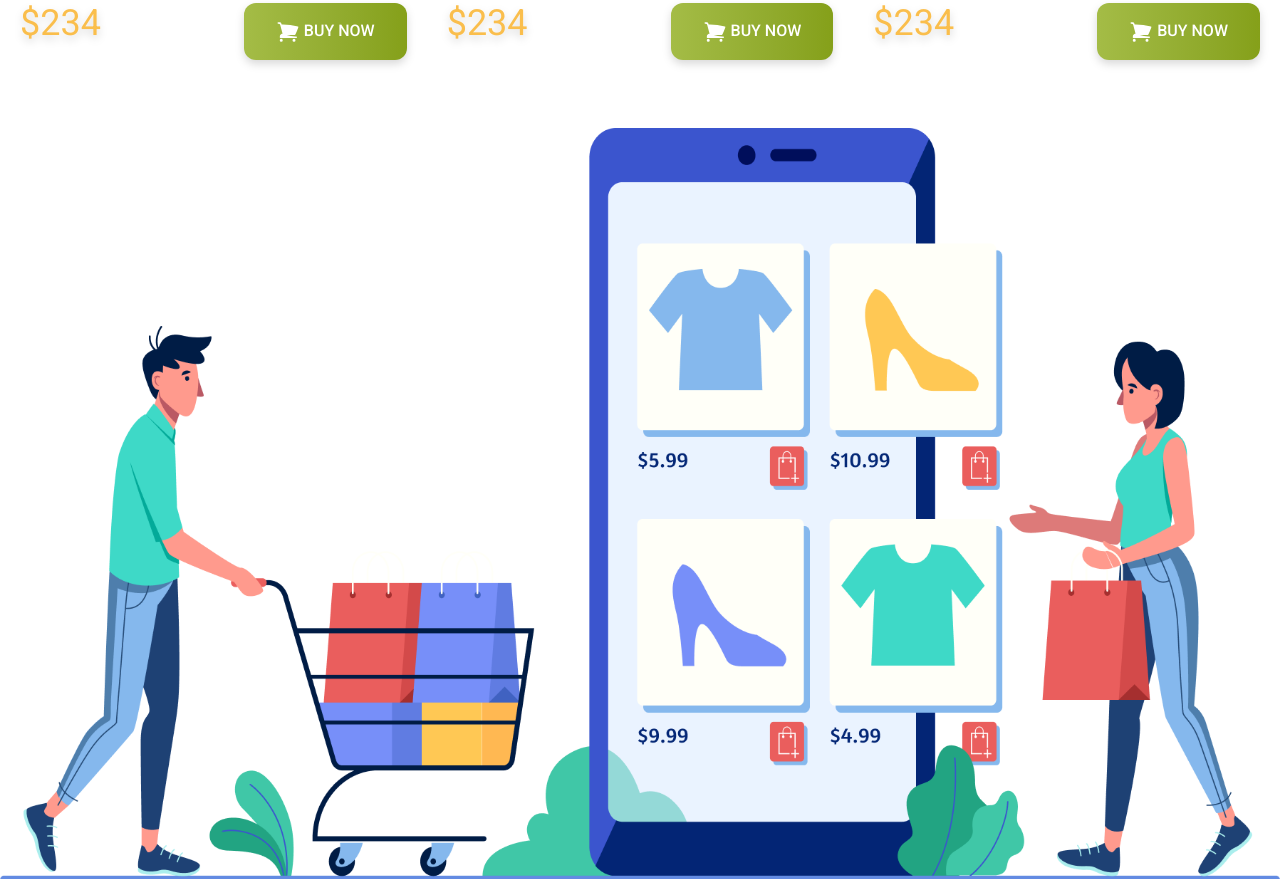
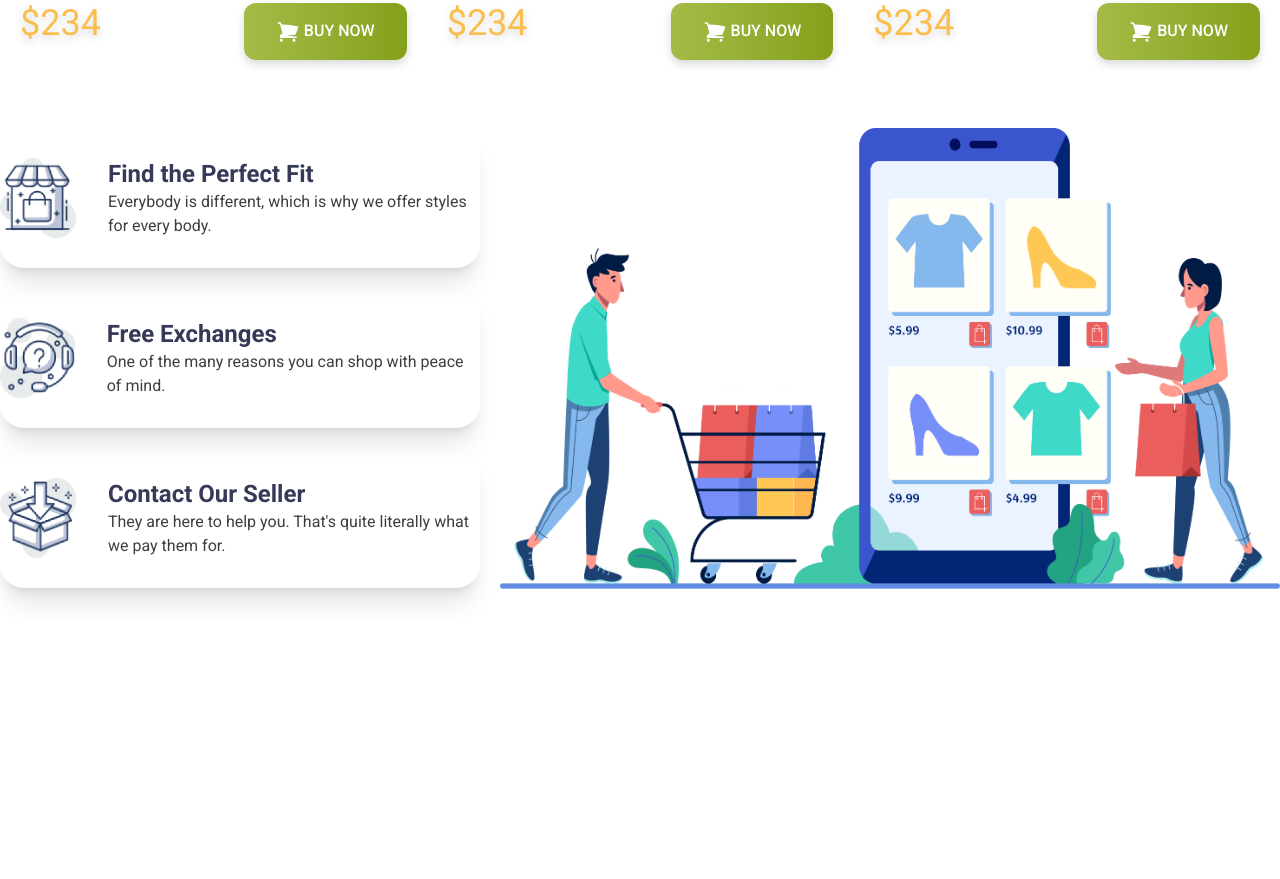
Before and after one commit to Dhyman-Choudhury/penguin-fashion-web, a plain HTML site: page index.html in a window 1280 px wide. Shown: the part 1918-2797 px from the top of the page. After the commit the page ends 2539 px from the top, so only its background shows below. Drawn offline with nearby package versions, Linux system fonts and the light colour scheme.

Commit message:
added final

```diff
--- a/index.html
+++ b/index.html
@@ -150,7 +150,7 @@
         </section>
 
         <!--  -->
-        <section class=" lg:flex md:flex mt-8 mb-8  gap-5 flex flex-col-reverse mb-5">
+        <section class=" lg:flex-row md:flex-row mt-8 mb-8  gap-5 flex flex-col-reverse mb-5">
           <div class="space-y-5">
             <div class="flex space-x-8 items-center rounded-3xl shadow-xl w-120 h-35">
                <img class="w-19 h-20" src="icons/house.png" alt="">
```
